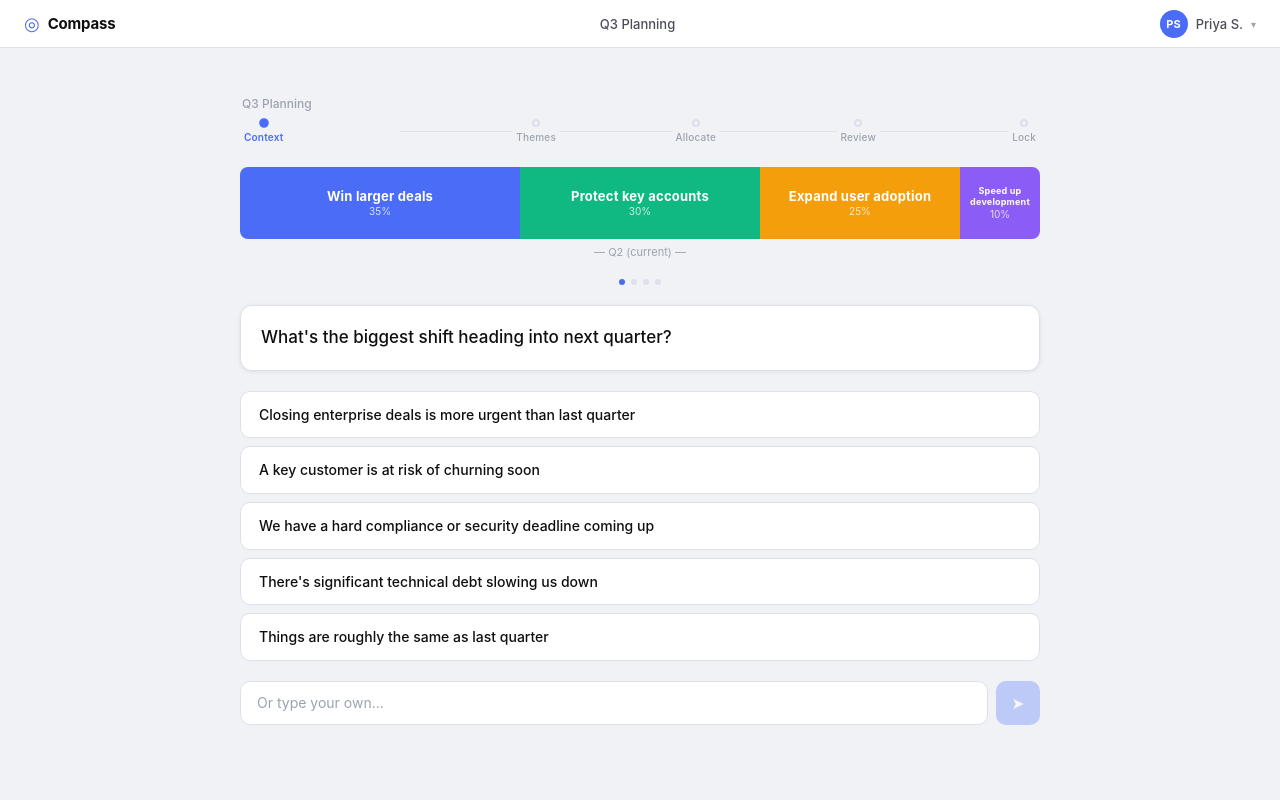
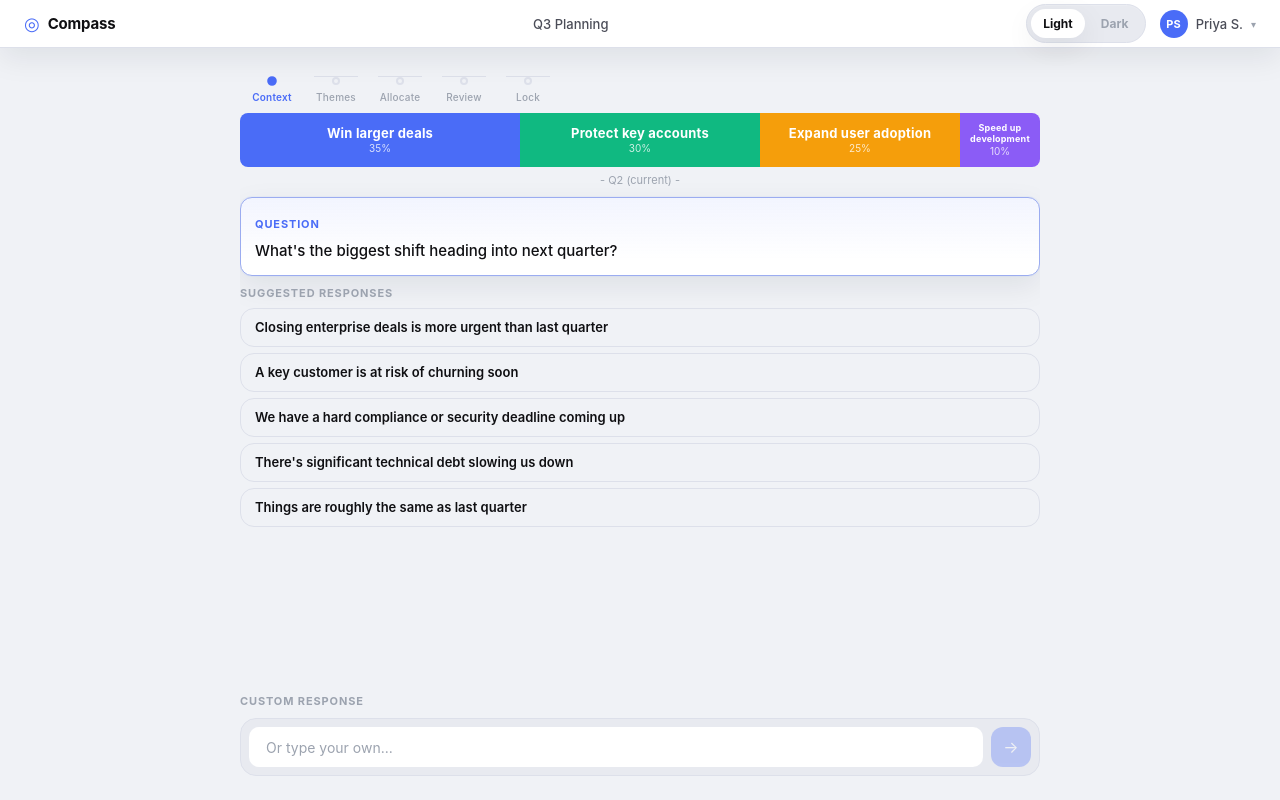
Before and after one commit to bharatlodha26/orbit-v3, a React (Vite) app: page / in a window 1280 px wide. Both pictures are taken after a click on the element 640 px from the left and 392 px from the top of the page. Built offline with nearby package versions, Linux system fonts and the light colour scheme.

Commit message:
Fixing issues in flow, breadcrumbs and questions

```diff
--- a/src/App.tsx
+++ b/src/App.tsx
@@ -1,4 +1,4 @@
-import { useState, useCallback } from 'react';
+import { useState, useCallback, useEffect } from 'react';
 import { AnimatePresence } from 'framer-motion';
 import type { AppState, Scenario, Screen, Segment, ThinkingTrailEntry, PlanningStep, ReasoningEntry, JudgmentState, Initiative, ScoringDimension } from './types';
 
@@ -35,6 +35,8 @@ const INITIAL_STATE: AppState = {
   completedSteps: [],
 };
 
+type ThemeMode = 'light' | 'dark';
+
 // Short context labels — avoid long text that stretches the breadcrumb
 function getHeaderContext(screen: Screen, nextQuarter: string): string {
   switch (screen) {
@@ -69,11 +71,24 @@ export default function App() {
   const [workingSegments, setWorkingSegments] = useState<Segment[]>([...Q2_SEGMENTS]);
   const [prevSegments] = useState<Segment[]>([...Q2_SEGMENTS]);
   const [reasoning, setReasoning] = useState<ReasoningEntry[]>([]);
+  const [themeMode, setThemeMode] = useState<ThemeMode>(() => {
+    if (typeof window === 'undefined') return 'light';
+
+    const storedTheme = window.localStorage.getItem('compass-theme');
+    if (storedTheme === 'light' || storedTheme === 'dark') return storedTheme;
+
+    return window.matchMedia('(prefers-color-scheme: dark)').matches ? 'dark' : 'light';
+  });
   const [judgment, setJudgment] = useState<JudgmentState>({
     themes: [],
     activeThemeId: null,
     modelConfirmed: false,
   });
+
+  useEffect(() => {
+    document.documentElement.dataset.theme = themeMode;
+    window.localStorage.setItem('compass-theme', themeMode);
+  }, [themeMode]);
 
   const go = useCallback((screen: Screen) => {
     setState(s => ({ ...s, currentScreen: screen }));
@@ -197,7 +212,12 @@ export default function App() {
 
   return (
     <div className="app-shell">
-      <AppHeader context={headerContext} onHome={handleHome} />
+      <AppHeader
+        context={headerContext}
+        onHome={handleHome}
+        themeMode={themeMode}
+        onToggleTheme={() => setThemeMode(current => current === 'light' ? 'dark' : 'light')}
+      />
       <div className="app-content">
         <AnimatePresence mode="wait">
           {currentScreen === 'home' && (
--- a/src/components/AllocationBar.tsx
+++ b/src/components/AllocationBar.tsx
@@ -93,7 +93,7 @@ export function AllocationBar({
     }
   }, [haptic]);
 
-  const barHeight = compact ? 48 : 72;
+  const barHeight: number | string = compact ? 48 : 'var(--allocation-bar-height)';
 
   return (
     <div
--- a/src/components/AppHeader.tsx
+++ b/src/components/AppHeader.tsx
@@ -3,9 +3,11 @@ import { motion } from 'framer-motion';
 interface AppHeaderProps {
   context: string;
   onHome: () => void;
+  themeMode: 'light' | 'dark';
+  onToggleTheme: () => void;
 }
 
-export function AppHeader({ context, onHome }: AppHeaderProps) {
+export function AppHeader({ context, onHome, themeMode, onToggleTheme }: AppHeaderProps) {
   return (
     <header className="app-header">
       <button className="app-header-logo" onClick={onHome} aria-label="Go to dashboard">
@@ -23,10 +25,23 @@ export function AppHeader({ context, onHome }: AppHeaderProps) {
         {context}
       </motion.p>
 
-      <div className="app-header-user">
-        <div className="app-header-avatar">PS</div>
-        <span className="app-header-username">Priya S.</span>
-        <span className="app-header-caret">▾</span>
+      <div className="app-header-actions">
+        <button
+          type="button"
+          className="theme-toggle"
+          onClick={onToggleTheme}
+          aria-label={`Switch to ${themeMode === 'light' ? 'dark' : 'light'} mode`}
+          aria-pressed={themeMode === 'dark'}
+        >
+          <span className={`theme-toggle-option ${themeMode === 'light' ? 'is-active' : ''}`}>Light</span>
+          <span className={`theme-toggle-option ${themeMode === 'dark' ? 'is-active' : ''}`}>Dark</span>
+        </button>
+
+        <div className="app-header-user">
+          <div className="app-header-avatar">PS</div>
+          <span className="app-header-username">Priya S.</span>
+          <span className="app-header-caret">▾</span>
+        </div>
       </div>
     </header>
   );
--- a/src/components/PlanningProgress.tsx
+++ b/src/components/PlanningProgress.tsx
@@ -13,25 +13,17 @@ interface PlanningProgressProps {
   currentStep: PlanningStep;
   completedSteps: PlanningStep[];
   onStepClick: (step: PlanningStep) => void;
-  quarter: string;
 }
 
 export function PlanningProgress({
   currentStep,
   completedSteps,
   onStepClick,
-  quarter,
 }: PlanningProgressProps) {
   const currentIdx = STEPS.findIndex(s => s.id === currentStep);
 
   return (
     <div className="planning-progress">
-      {/* Breadcrumb label — fixed width, never changes */}
-      <p className="planning-progress-breadcrumb">
-        {quarter} Planning
-      </p>
-
-      {/* Step dots + connectors */}
       <div className="planning-progress-steps" role="list">
         {STEPS.map((step, i) => {
           const isCompleted = completedSteps.includes(step.id);
--- a/src/index.css
+++ b/src/index.css
@@ -11,7 +11,17 @@
   --accent-soft:     rgba(74,108,247,0.07);
   --warning:         #F59E0B;
   --warning-bg:      rgba(245,158,11,0.08);
+  --shadow-soft:     0 10px 30px rgba(15, 23, 42, 0.08);
   --header-height:   48px;
+  --screen-pad-top: 24px;
+  --screen-pad-side: 20px;
+  --screen-pad-bottom: 24px;
+  --screen-gap: 20px;
+  --allocation-bar-height: 72px;
+  --question-card-padding: 20px;
+  --chip-padding-y: 13px;
+  --chip-padding-x: 18px;
+  --control-height: 44px;
   --sans: -apple-system, BlinkMacSystemFont, 'Segoe UI', Roboto, sans-serif;
 
   font-family: var(--sans);
@@ -22,26 +32,30 @@
   -moz-osx-font-smoothing: grayscale;
 }
 
-@media (prefers-color-scheme: dark) {
-  :root {
+:root[data-theme='dark'] {
   --text-primary:    #f0f1f5;
-    --text-secondary:  #9ca3af;
-    --text-tertiary:   #6b7280;
+  --text-secondary:  #b2b9c6;
+  --text-tertiary:   #7f8798;
   --bg:              #0d0e12;
   --surface:         #17181e;
   --surface-secondary: #1e2028;
   --border:          #2a2c35;
-    --accent:          #6b8aff;
-    --accent-soft:     rgba(107,138,255,0.1);
+  --accent:          #7da2ff;
+  --accent-soft:     rgba(125,162,255,0.12);
   --warning:         #fbbf24;
   --warning-bg:      rgba(251,191,36,0.1);
-  }
+  --shadow-soft:     0 18px 48px rgba(0, 0, 0, 0.36);
 }
 
 /* ─── Reset ──────────────────────────────────────────────── */
 *, *::before, *::after { box-sizing: border-box; }
 * { margin: 0; padding: 0; }
-body { overflow-x: hidden; }
+html, body, #root {
+  width: 100%;
+  height: 100%;
+  overflow: hidden;
+}
+body { overflow-x: hidden; overflow-y: hidden; }
 button { font-family: inherit; cursor: pointer; border: none; outline: none; background: none; }
 input  { font-family: inherit; }
 h1,h2,h3,h4 { font-weight: 700; }
@@ -49,7 +63,7 @@ h1,h2,h3,h4 { font-weight: 700; }
 /* ─── Root / shell ───────────────────────────────────────── */
 #root {
   width: 100%;
-  min-height: 100svh;
+  height: 100svh;
   display: flex;
   background: var(--bg);
 }
@@ -58,7 +72,8 @@ h1,h2,h3,h4 { font-weight: 700; }
   flex: 1;
   display: flex;
   flex-direction: column;
-  min-height: 100svh;
+  height: 100svh;
+  overflow: hidden;
 }
 
 /* ─── App header ─────────────────────────────────────────── */
@@ -76,6 +91,7 @@ h1,h2,h3,h4 { font-weight: 700; }
   background: var(--surface);
   border-bottom: 0.5px solid var(--border);
   backdrop-filter: blur(8px);
+  box-shadow: var(--shadow-soft);
 }
 
 .app-header-logo {
@@ -114,6 +130,13 @@ h1,h2,h3,h4 { font-weight: 700; }
   text-overflow: ellipsis;
 }
 
+.app-header-actions {
+  display: flex;
+  align-items: center;
+  gap: 14px;
+  flex-shrink: 0;
+}
+
 .app-header-user {
   display: flex;
   align-items: center;
@@ -147,12 +170,39 @@ h1,h2,h3,h4 { font-weight: 700; }
   color: var(--text-tertiary);
 }
 
+.theme-toggle {
+  display: inline-flex;
+  align-items: center;
+  gap: 4px;
+  padding: 4px;
+  border: 1px solid var(--border);
+  border-radius: 999px;
+  background: var(--surface-secondary);
+  box-shadow: inset 0 1px 0 rgba(255, 255, 255, 0.12);
+}
+
+.theme-toggle-option {
+  min-width: 52px;
+  padding: 7px 12px;
+  border-radius: 999px;
+  font-size: 12px;
+  font-weight: 700;
+  color: var(--text-tertiary);
+  transition: background 0.18s, color 0.18s, transform 0.18s;
+}
+
+.theme-toggle-option.is-active {
+  background: var(--surface);
+  color: var(--text-primary);
+  box-shadow: var(--shadow-soft);
+}
+
 /* ─── App content (offset by fixed header) ───────────────── */
 .app-content {
   flex: 1;
   position: relative;
   overflow: hidden;
-  min-height: calc(100svh - var(--header-height));
+  height: calc(100svh - var(--header-height));
   margin-top: var(--header-height);
 }
 
@@ -160,61 +210,98 @@ h1,h2,h3,h4 { font-weight: 700; }
 .screen {
   position: absolute;
   inset: 0;
-  overflow-y: auto;
+  overflow-y: hidden;
   overflow-x: hidden;
-  -webkit-overflow-scrolling: touch;
 }
 
 /* Default (mobile) inner padding */
 .screen-inner {
-  padding: 24px 20px 48px;
-  min-height: calc(100svh - var(--header-height));
+  padding: var(--screen-pad-top) var(--screen-pad-side) var(--screen-pad-bottom);
+  height: 100%;
   max-width: 680px;
   margin: 0 auto;
   display: flex;
   flex-direction: column;
-  gap: 20px;
+  gap: var(--screen-gap);
+  overflow: hidden;
 }
 
 /* Desktop: more breathing room */
 @media (min-width: 768px) {
   .screen-inner {
-    padding: 40px 40px 64px;
+    padding: 30px 36px 28px;
     max-width: 760px;
-    gap: 24px;
+    gap: 18px;
+  }
+}
+
+@media (max-width: 767px) {
+  .app-header {
+    padding: 0 14px;
+  }
+
+  .app-header-actions {
+    gap: 8px;
+  }
+
+  .app-header-username,
+  .app-header-caret {
+    display: none;
+  }
+
+  .theme-toggle-option {
+    min-width: 44px;
+    padding: 6px 10px;
+    font-size: 11px;
   }
 }
 
 @media (min-width: 1100px) {
   .screen-inner {
-    padding: 48px 0 80px;
+    padding: 28px 0 24px;
     max-width: 800px;
+  }
+}
+
+@media (max-height: 860px) {
+  :root {
+    --screen-pad-top: 12px;
+    --screen-pad-side: 16px;
+    --screen-pad-bottom: 14px;
+    --screen-gap: 10px;
+    --allocation-bar-height: 54px;
+    --question-card-padding: 14px;
+    --chip-padding-y: 10px;
+    --chip-padding-x: 14px;
+    --control-height: 40px;
   }
 }
 
 /* ─── Planning progress stepper ──────────────────────────── */
 .planning-progress {
   display: flex;
-  flex-direction: column;
-  gap: 8px;
+  width: 100%;
   padding-bottom: 4px;
+}
+
+@media (max-height: 860px) {
+  .planning-progress {
+    padding-bottom: 0;
+  }
 }
 
 .planning-progress-steps {
   display: flex;
   align-items: center;
+  width: 100%;
   gap: 0;
-}
-
-.planning-progress-step-wrapper {
-  display: flex;
-  align-items: center;
-  flex: 1;
 }
 
 .planning-progress-line {
   flex: 1;
   height: 1px;
+  min-width: 16px;
+  margin: 0 10px;
   background: var(--border);
   transition: background 0.3s;
 }
@@ -227,11 +314,12 @@ h1,h2,h3,h4 { font-weight: 700; }
   display: flex;
   flex-direction: column;
   align-items: center;
-  gap: 4px;
+  gap: 6px;
   background: none;
   border: none;
   cursor: default;
-  padding: 0 4px;
+  min-width: 64px;
+  padding: 0 6px;
   flex-shrink: 0;
 }
 
@@ -274,6 +362,7 @@ h1,h2,h3,h4 { font-weight: 700; }
   font-weight: 500;
   white-space: nowrap;
   letter-spacing: 0.2px;
+  text-align: center;
 }
 
 .planning-progress-step[data-state='current'] .planning-progress-label {
@@ -285,11 +374,20 @@ h1,h2,h3,h4 { font-weight: 700; }
   color: var(--text-secondary);
 }
 
-.planning-progress-breadcrumb {
-  font-size: 12px;
-  color: var(--text-tertiary);
-  font-weight: 500;
-  padding-left: 2px;
+@media (max-width: 767px) {
+  .planning-progress-line {
+    margin: 0 6px;
+    min-width: 10px;
+  }
+
+  .planning-progress-step {
+    min-width: 52px;
+    padding: 0 2px;
+  }
+
+  .planning-progress-label {
+    font-size: 9px;
+  }
 }
 
 /* ─── Shared labels & callouts ───────────────────────────── */
@@ -469,8 +567,8 @@ h1,h2,h3,h4 { font-weight: 700; }
   display: flex;
   align-items: center;
   justify-content: center;
-  width: 44px;
-  height: 44px;
+  width: var(--control-height);
+  height: var(--control-height);
   flex-shrink: 0;
   background: var(--accent);
   color: white;
@@ -522,7 +620,7 @@ h1,h2,h3,h4 { font-weight: 700; }
   display: flex;
   align-items: center;
   width: 100%;
-  padding: 13px 18px;
+  padding: var(--chip-padding-y) var(--chip-padding-x);
   background: var(--surface);
   color: var(--text-primary);
   border: 1px solid var(--border);
@@ -539,7 +637,7 @@ h1,h2,h3,h4 { font-weight: 700; }
 /* ─── Text input ─────────────────────────────────────────── */
 .text-input {
   flex: 1;
-  height: 44px;
+  height: var(--control-height);
   padding: 0 16px;
   background: var(--surface);
   color: var(--text-primary);
@@ -558,7 +656,16 @@ h1,h2,h3,h4 { font-weight: 700; }
 /* ─── Home screen layout ─────────────────────────────────── */
 .home-layout {
   justify-content: center;
-  min-height: calc(100svh - var(--header-height));
+}
+
+@media (max-height: 860px) {
+  .home-layout {
+    justify-content: space-evenly;
+  }
+
+  .home-footer {
+    gap: 8px;
+  }
 }
 
 .home-quarter-label {
@@ -599,8 +706,122 @@ h1,h2,h3,h4 { font-weight: 700; }
 
 /* ─── Conversation screen ────────────────────────────────── */
 .conversation-screen-inner {
-  /* override default gap for tighter layout */
-  gap: 16px;
+  gap: var(--screen-gap);
+}
+
+.conversation-bar-block {
+  display: flex;
+  flex-direction: column;
+  gap: 6px;
+}
+
+.conversation-current-quarter {
+  font-size: 11px;
+  color: var(--text-tertiary);
+  text-align: center;
+}
+
+.conversation-turn-card {
+  background: var(--surface);
+  border-radius: 12px;
+  padding: var(--question-card-padding);
+  box-shadow: 0 1px 4px rgba(0,0,0,0.08);
+  border: 1px solid var(--border);
+}
+
+.conversation-turn-card-loading {
+  display: flex;
+  align-items: center;
+  justify-content: center;
+  min-height: 60px;
+}
+
+.conversation-turn-question {
+  font-size: 17px;
+  font-weight: 500;
+  color: var(--text-primary);
+  line-height: 1.35;
+}
+
+.conversation-context-eyebrow,
+.conversation-section-label {
+  font-size: 11px;
+  font-weight: 700;
+  letter-spacing: 0.08em;
+  text-transform: uppercase;
+}
+
+.conversation-context-eyebrow {
+  display: inline-block;
+  margin-bottom: 10px;
+  color: var(--accent);
+}
+
+.conversation-chip-list {
+  display: flex;
+  flex-direction: column;
+  gap: 10px;
+  flex: 1;
+  min-height: 0;
+}
+
+.conversation-input-row {
+  display: flex;
+  gap: 8px;
+  align-items: center;
+}
+
+.conversation-question-surface {
+  background: linear-gradient(180deg, var(--accent-soft), transparent 80%), var(--surface);
+  border-color: color-mix(in srgb, var(--accent) 45%, var(--border));
+  box-shadow: 0 0 0 1px rgba(125, 162, 255, 0.08), var(--shadow-soft);
+}
+
+.conversation-section-label {
+  color: var(--text-tertiary);
+  margin-bottom: 2px;
+}
+
+.context-chip {
+  background: transparent;
+  border: 1px solid var(--border);
+  border-radius: 14px;
+  font-weight: 600;
+}
+
+.context-chip:hover {
+  background: var(--surface-secondary);
+  color: var(--text-primary);
+  border-color: var(--accent);
+}
+
+.context-input-wrap {
+  display: flex;
+  flex-direction: column;
+  align-items: stretch;
+  gap: 8px;
+}
+
+.conversation-input-shell {
+  display: flex;
+  gap: 8px;
+  align-items: center;
+}
+
+.context-input-shell {
+  padding: 8px;
+  border-radius: 16px;
+  border: 1px solid var(--border);
+  background: var(--surface-secondary);
+}
+
+.context-input-shell .text-input {
+  background: var(--surface);
+  border-color: transparent;
+}
+
+.context-submit-btn {
+  border-radius: 12px;
 }
 
 .conversation-columns {
@@ -651,6 +872,22 @@ h1,h2,h3,h4 { font-weight: 700; }
   font-weight: 600;
   color: var(--text-primary);
   line-height: 1.4;
+}
+
+@media (max-height: 860px) {
+  .conversation-turn-question,
+  .conversation-question-text {
+    font-size: 15px;
+  }
+
+  .conversation-chip-list {
+    gap: 6px;
+  }
+
+  .conversation-chip-list .chip {
+    font-size: 13px;
+    line-height: 1.3;
+  }
 }
 
 .conversation-loading {
--- a/src/screens/ConversationScreen.tsx
+++ b/src/screens/ConversationScreen.tsx
@@ -80,7 +80,7 @@ export function ConversationScreen({ state, onSegmentsChange, onComplete, onStep
 
     setTimeout(async () => {
       setTurn(nextTurn);
-      setQuestionKey(k => k + 1);
+      setQuestionKey(key => key + 1);
       await loadTurn(nextTurn, newHistory, newSegments);
     }, 350);
   }, [currentTurnData, state.segments, onSegmentsChange, trail, history, turn, audio, haptic, loadTurn, onComplete]);
@@ -98,38 +98,18 @@ export function ConversationScreen({ state, onSegmentsChange, onComplete, onStep
       animate={{ opacity: 1 }}
       exit={{ opacity: 0 }}
     >
-      <div className="screen-inner" style={{ display: 'flex', flexDirection: 'column', gap: 20 }}>
-        {/* Progress stepper */}
+      <div className="screen-inner conversation-screen-inner">
         <PlanningProgress
           currentStep={currentStep}
           completedSteps={completedSteps}
           onStepClick={onStepClick}
-          quarter={state.nextQuarter}
         />
 
-        {/* Bar at top */}
-        <div>
+        <div className="conversation-bar-block">
           <AllocationBar segments={state.segments} />
-          <p style={{ fontSize: 11, color: 'var(--text-tertiary)', marginTop: 6, textAlign: 'center' }}>
-            — {state.currentQuarter} (current) —
-          </p>
+          <p className="conversation-current-quarter">- {state.currentQuarter} (current) -</p>
         </div>
 
-        {/* Progress dots */}
-        <div style={{ display: 'flex', gap: 6, justifyContent: 'center' }}>
-          {Array.from({ length: TOTAL_TURNS }).map((_, i) => (
-            <div
-              key={i}
-              style={{
-                width: 6, height: 6, borderRadius: '50%',
-                backgroundColor: i <= turn ? 'var(--accent)' : 'var(--border)',
-                transition: 'background-color 0.3s',
-              }}
-            />
-          ))}
-        </div>
-
-        {/* Question */}
         <AnimatePresence mode="wait">
           {isLoading ? (
             <motion.div
@@ -137,18 +117,14 @@ export function ConversationScreen({ state, onSegmentsChange, onComplete, onStep
               initial={{ opacity: 0 }}
               animate={{ opacity: 1 }}
               exit={{ opacity: 0 }}
-              style={{
-                background: 'var(--surface)', borderRadius: 12, padding: '20px',
-                boxShadow: '0 1px 4px rgba(0,0,0,0.08)', border: '1px solid var(--border)',
-                display: 'flex', alignItems: 'center', justifyContent: 'center', minHeight: 60,
-              }}
+              className="conversation-turn-card conversation-turn-card-loading"
             >
               <motion.span
                 animate={{ opacity: [0.3, 1, 0.3] }}
                 transition={{ repeat: Infinity, duration: 1.2 }}
                 style={{ fontSize: 14, color: 'var(--text-tertiary)' }}
               >
-                Thinking…
+                Thinking...
               </motion.span>
             </motion.div>
           ) : currentTurnData && (
@@ -158,19 +134,14 @@ export function ConversationScreen({ state, onSegmentsChange, onComplete, onStep
               animate={{ opacity: 1, y: 0 }}
               exit={{ opacity: 0, y: -16 }}
               transition={{ duration: 0.2 }}
-              style={{
-                background: 'var(--surface)', borderRadius: 12, padding: '20px',
-                boxShadow: '0 1px 4px rgba(0,0,0,0.08)', border: '1px solid var(--border)',
-              }}
+              className="conversation-turn-card conversation-question-surface"
             >
-              <p style={{ fontSize: 17, fontWeight: 500, color: 'var(--text-primary)', lineHeight: 1.4 }}>
-                {currentTurnData.question}
-              </p>
+              <span className="conversation-context-eyebrow">Question</span>
+              <p className="conversation-turn-question">{currentTurnData.question}</p>
             </motion.div>
           )}
         </AnimatePresence>
 
-        {/* Suggestion chips */}
         {!isLoading && currentTurnData && (
           <AnimatePresence mode="wait">
             <motion.div
@@ -178,12 +149,13 @@ export function ConversationScreen({ state, onSegmentsChange, onComplete, onStep
               initial={{ opacity: 0 }}
               animate={{ opacity: 1 }}
               exit={{ opacity: 0 }}
-              style={{ display: 'flex', flexDirection: 'column', gap: 8 }}
+              className="conversation-chip-list"
             >
+              <p className="conversation-section-label">Suggested responses</p>
               {currentTurnData.chips.map((chip, i) => (
                 <motion.button
                   key={chip}
-                  className="chip"
+                  className="chip context-chip"
                   initial={{ opacity: 0, x: -8 }}
                   animate={{ opacity: 1, x: 0 }}
                   transition={{ delay: i * 0.05 }}
@@ -197,9 +169,10 @@ export function ConversationScreen({ state, onSegmentsChange, onComplete, onStep
           </AnimatePresence>
         )}
 
-        {/* Text input */}
         {!isLoading && (
-          <div style={{ display: 'flex', gap: 8, alignItems: 'center' }}>
+          <div className="conversation-input-row context-input-wrap">
+            <p className="conversation-section-label">Custom response</p>
+            <div className="conversation-input-shell context-input-shell">
               <input
                 className="text-input"
                 placeholder="Or type your own..."
@@ -208,13 +181,14 @@ export function ConversationScreen({ state, onSegmentsChange, onComplete, onStep
                 onKeyDown={e => e.key === 'Enter' && handleSubmit()}
               />
               <motion.button
-              className="btn-icon"
+                className="btn-icon context-submit-btn"
                 whileTap={{ scale: 0.9 }}
                 onClick={() => { audio.playChipSelect(); handleSubmit(); }}
                 disabled={!inputText.trim()}
               >
-              ➤
+                {'->'}
               </motion.button>
+            </div>
           </div>
         )}
       </div>
--- a/src/screens/LockScreen.tsx
+++ b/src/screens/LockScreen.tsx
@@ -68,7 +68,6 @@ export function LockScreen({ segments, quarter, reasoning, onLocked, onStepClick
           currentStep="lock"
           completedSteps={['context', 'themes', 'allocate', 'review']}
           onStepClick={onStepClick}
-          quarter={quarter}
         />
 
         {/* Bar in card frame */}
--- a/src/screens/ProposalScreen.tsx
+++ b/src/screens/ProposalScreen.tsx
@@ -63,7 +63,6 @@ export function ProposalScreen({
           currentStep="allocate"
           completedSteps={['context', 'themes']}
           onStepClick={onStepClick}
-          quarter={state.nextQuarter}
         />
 
         {/* Header */}
```
Also changed, not shown: 1 other file (tests, documents, lock files or other folders). Lines whose indentation alone changed are shown as unchanged.
